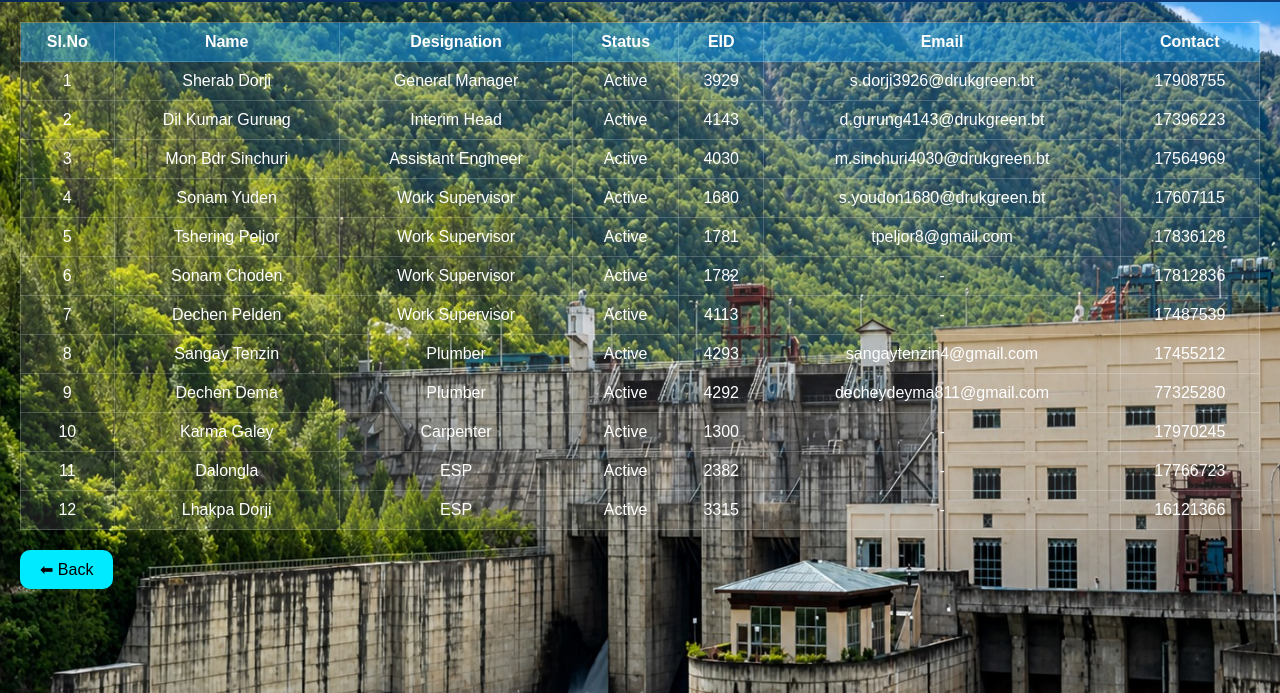
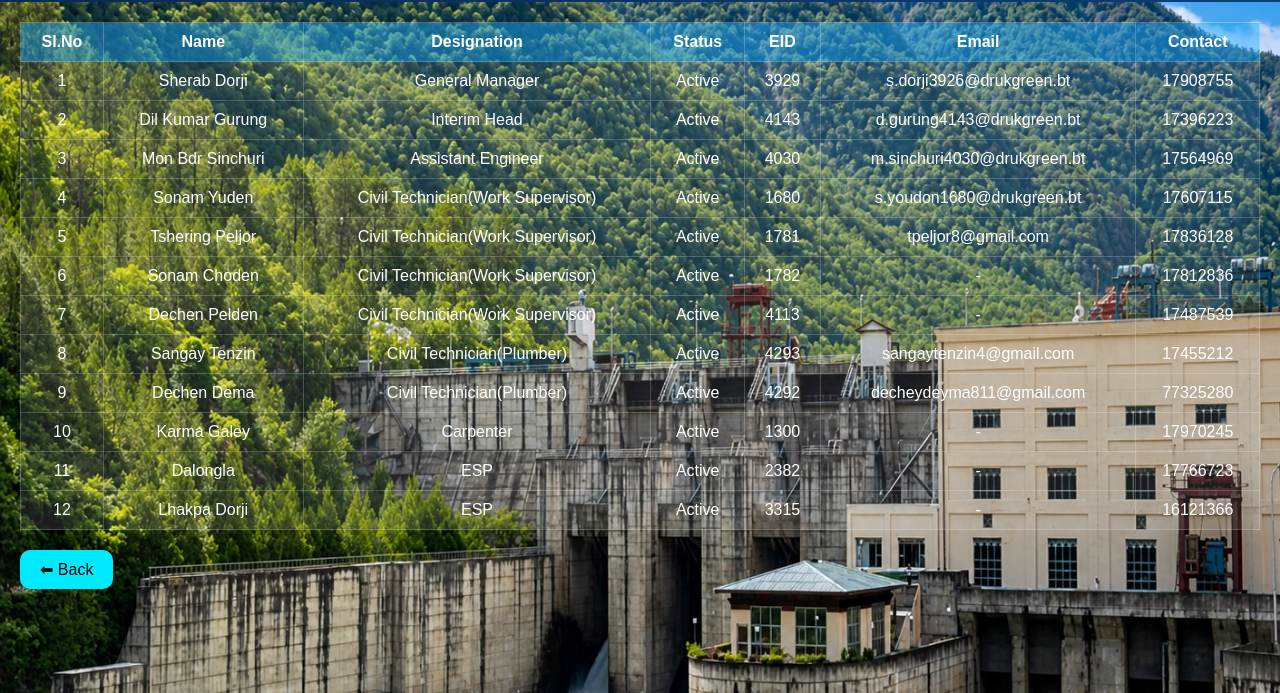
Before and after one commit to monsinchuri-1756/Monbdrsinchuri, a plain HTML site: page staff.html in a window 1280 px wide. Shown: the part 107-800 px from the top of the page. Drawn offline with Linux system fonts and the light colour scheme.

Commit message:
Update staff.html

```diff
--- a/staff.html
+++ b/staff.html
@@ -31,12 +31,12 @@
 <tr><td>1</td><td>Sherab Dorji</td><td>General Manager</td><td>Active</td><td>3929</td><td>s.dorji3926@drukgreen.bt</td><td>17908755</td></tr>
 <tr><td>2</td><td>Dil Kumar Gurung</td><td>Interim Head</td><td>Active</td><td>4143</td><td>d.gurung4143@drukgreen.bt</td><td>17396223</td></tr>
 <tr><td>3</td><td>Mon Bdr Sinchuri</td><td>Assistant Engineer</td><td>Active</td><td>4030</td><td>m.sinchuri4030@drukgreen.bt</td><td>17564969</td></tr>
-<tr><td>4</td><td>Sonam Yuden</td><td>Work Supervisor</td><td>Active</td><td>1680</td><td>s.youdon1680@drukgreen.bt</td><td>17607115</td></tr>
-<tr><td>5</td><td>Tshering Peljor</td><td>Work Supervisor</td><td>Active</td><td>1781</td><td>tpeljor8@gmail.com</td><td>17836128</td></tr>
-<tr><td>6</td><td>Sonam Choden</td><td>Work Supervisor</td><td>Active</td><td>1782</td><td>-</td><td>17812836</td></tr>
-<tr><td>7</td><td>Dechen Pelden</td><td>Work Supervisor</td><td>Active</td><td>4113</td><td>-</td><td>17487539</td></tr>
-<tr><td>8</td><td>Sangay Tenzin</td><td>Plumber</td><td>Active</td><td>4293</td><td>sangaytenzin4@gmail.com</td><td>17455212</td></tr>
-<tr><td>9</td><td>Dechen Dema</td><td>Plumber</td><td>Active</td><td>4292</td><td>decheydeyma811@gmail.com</td><td>77325280</td></tr>
+<tr><td>4</td><td>Sonam Yuden</td><td>Civil Technician(Work Supervisor)</td><td>Active</td><td>1680</td><td>s.youdon1680@drukgreen.bt</td><td>17607115</td></tr>
+<tr><td>5</td><td>Tshering Peljor</td><td>Civil Technician(Work Supervisor)</td><td>Active</td><td>1781</td><td>tpeljor8@gmail.com</td><td>17836128</td></tr>
+<tr><td>6</td><td>Sonam Choden</td><td>Civil Technician(Work Supervisor)</td><td>Active</td><td>1782</td><td>-</td><td>17812836</td></tr>
+<tr><td>7</td><td>Dechen Pelden</td><td>Civil Technician(Work Supervisor)</td><td>Active</td><td>4113</td><td>-</td><td>17487539</td></tr>
+<tr><td>8</td><td>Sangay Tenzin</td><td>Civil Technician(Plumber)</td><td>Active</td><td>4293</td><td>sangaytenzin4@gmail.com</td><td>17455212</td></tr>
+<tr><td>9</td><td>Dechen Dema</td><td>Civil Technician(Plumber)</td><td>Active</td><td>4292</td><td>decheydeyma811@gmail.com</td><td>77325280</td></tr>
 <tr><td>10</td><td>Karma Galey</td><td>Carpenter</td><td>Active</td><td>1300</td><td>-</td><td>17970245</td></tr>
 <tr><td>11</td><td>Dalongla</td><td>ESP</td><td>Active</td><td>2382</td><td>-</td><td>17766723</td></tr>
 <tr><td>12</td><td>Lhakpa Dorji</td><td>ESP</td><td>Active</td><td>3315</td><td>-</td><td>16121366</td></tr>
```
